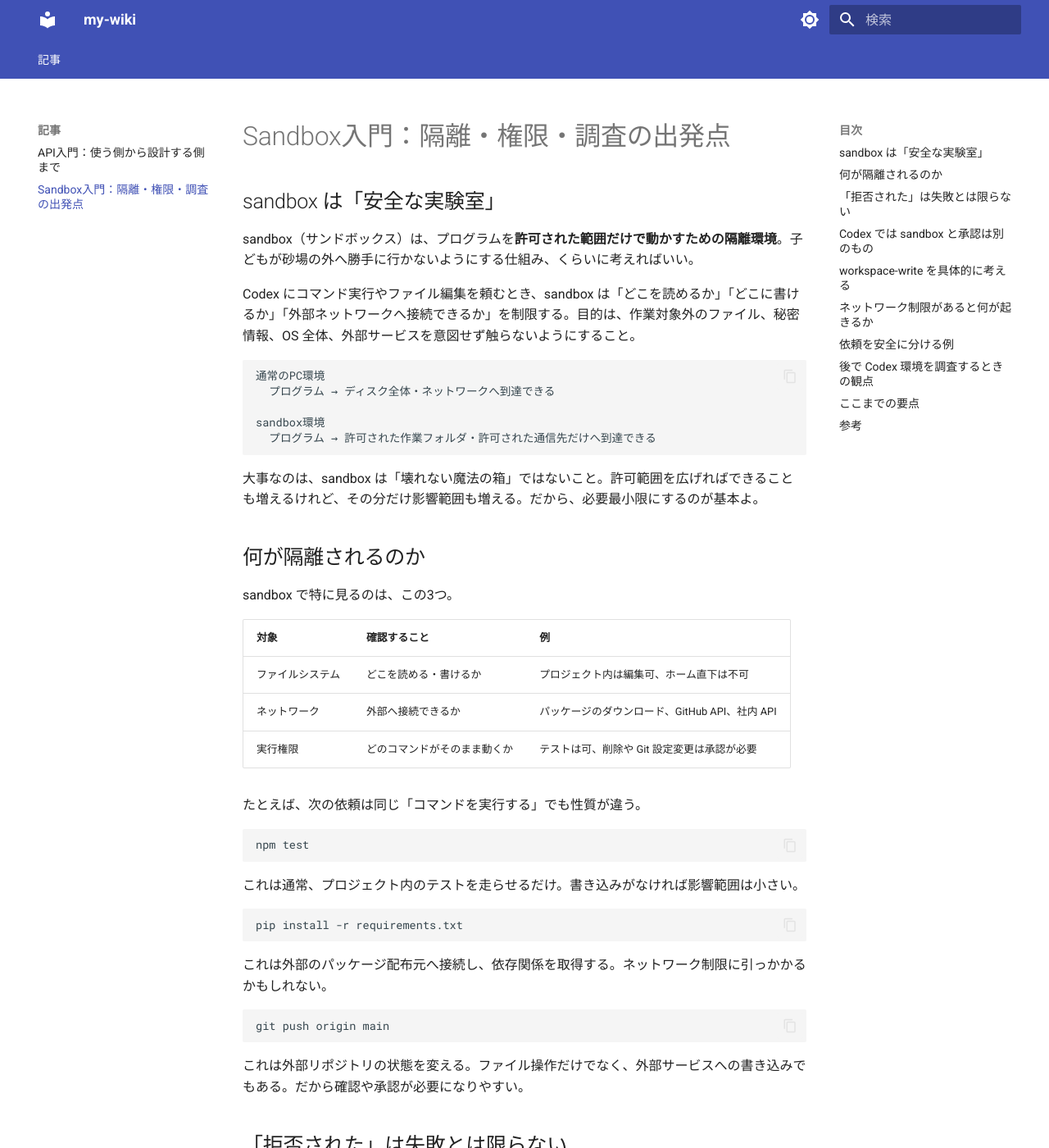
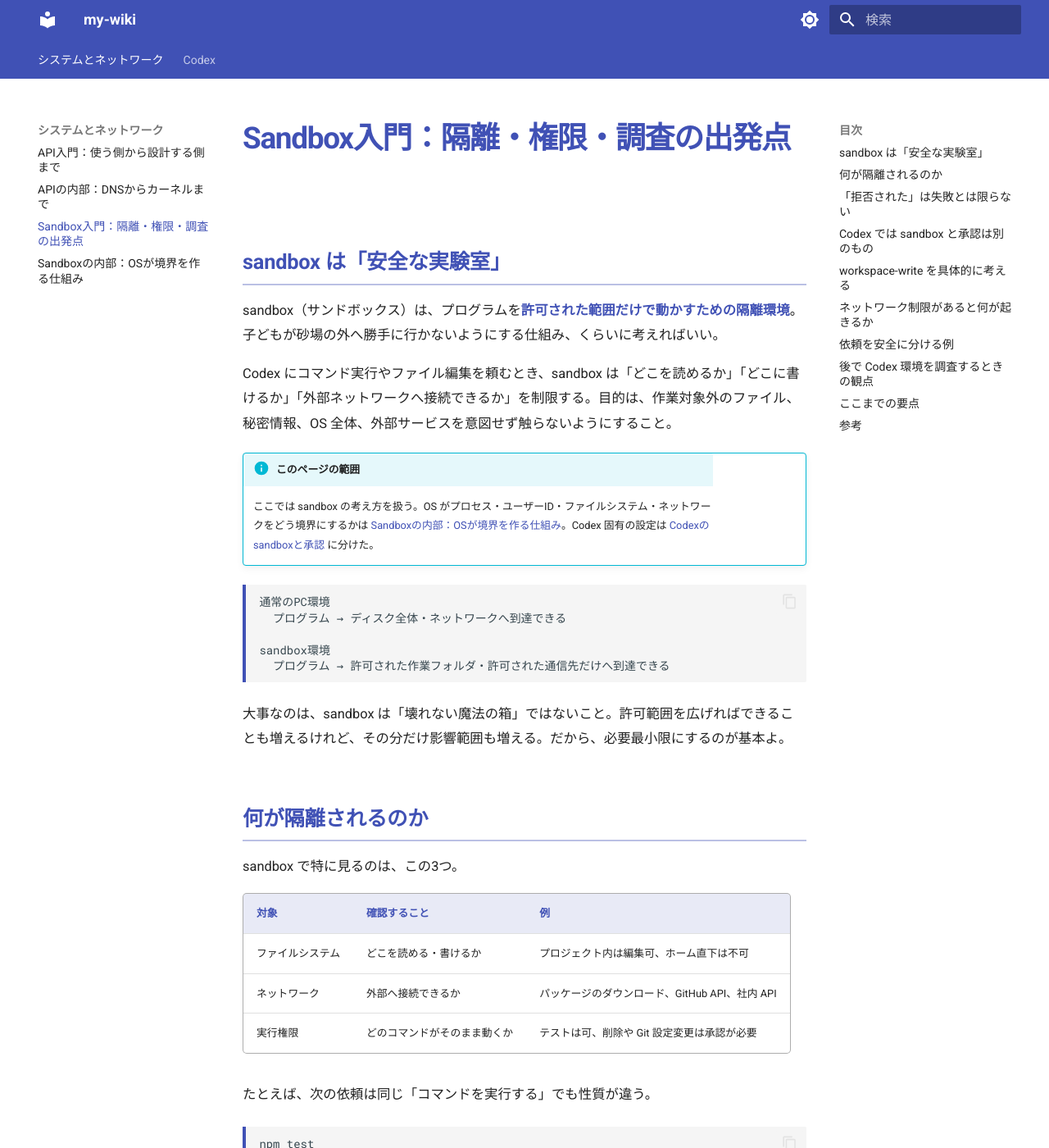
Before and after one commit to nyufufu777/my-wiki, an MkDocs documentation site: the page built from docs/sandbox.md, in a window 1280 px wide and 1400 px high. Shown: the whole window at 82% size. Built offline with MkDocs 1.6.1 and Material for MkDocs 9.7.7, drawn with Linux system fonts in a browser that asks for light colours.

Commit message:
Add system-level learning guides

````diff
--- /dev/null
+++ b/docs/api-internals.md
@@ -0,0 +1,118 @@
+# APIの内部：DNSからカーネルまで
+
+API を `fetch()` や `curl` で呼ぶと一行に見える。でも OS とネットワークの中では、名前解決、暗号化、接続、プロセス間の受け渡し、ディスク読み書きが連鎖している。
+
+```text
+アプリ → DNS → TCP接続 → TLS暗号化 → HTTP → サーバープロセス
+      → カーネルのソケット → DB/ディスク → 応答が逆向きに戻る
+```
+
+## 1. URLをIPアドレスへ変える：DNS
+
+`https://api.example.com/books/42` のホスト名は、そのままではネットワークに送れない。OS は DNS に問い合わせて、接続先の IP アドレスを得る。
+
+```text
+api.example.com → 203.0.113.42
+```
+
+この結果は OS やブラウザが一定時間キャッシュする。DNS が遅い・失敗するなら、HTTP サーバーへはまだ一文字も届いていない。`curl` が「名前解決できない」と出すのはこの段階の問題。
+
+## 2. TCPは「届いた順に読む」ための通路
+
+IP はパケットを届けようとするだけで、順番・重複・欠落までは面倒を見ない。Web API でよく使う TCP は、その上で順序と再送を扱う。
+
+```text
+クライアント                         サーバー
+SYN      ─────────────────────────→  接続を始めたい
+         ←─────────────────────────  SYN + ACK
+ACK      ─────────────────────────→  接続成立
+```
+
+この三者のやりとりが TCP の three-way handshake。成立後、アプリは「バイト列のストリーム」を読んだり書いたりできる。途中でパケットが落ちても TCP が再送するため、HTTP 側は基本的に順番どおりのデータを受け取れる。
+
+ただし接続確立には往復時間がかかる。遠いリージョンの API が遅い理由は、サーバー処理だけじゃない。DNS と TCP の往復も最初の待ち時間に入る。
+
+## 3. TLSは「誰と話しているか」と「盗み見されないか」
+
+`https` では TCP 接続の後に TLS handshake が起きる。クライアントはサーバー証明書を検証し、共通鍵を安全に共有して、その後の HTTP 本文を暗号化する。
+
+```text
+https://api.example.com
+  └─ DNSでIPを得る
+  └─ TCP接続を作る
+  └─ TLSで証明書を確認し暗号鍵を合意する
+  └─ 暗号化したHTTPを送る
+```
+
+証明書が期限切れ、ホスト名が一致しない、信頼できない発行者なら接続は止まる。これは API の認証トークンより前の層。`Authorization: Bearer ...` を送る前に、安全な通信路を作れている必要がある。
+
+## 4. HTTPはTCPの中へ流すメッセージ形式
+
+接続ができた後、HTTP が URL、メソッド、ヘッダー、本文を決める。
+
+```http
+GET /books/42 HTTP/1.1
+Host: api.example.com
+Accept: application/json
+Authorization: Bearer <token>
+```
+
+OS から見ると、これはソケットに書かれたバイト列。Web フレームワークから見ると、`method`、`path`、`headers`、`body` に分解済みのリクエスト。層ごとに見え方が変わる。
+
+## 5. ソケットはアプリとカーネルの受け渡し口
+
+ソケットは「ネットワーク接続を表す OS の資源」。クライアントもサーバーも、ソケットを通じてカーネルへ送受信を頼む。
+
+```text
+アプリの process
+  write(socket, request bytes)
+        ↓
+OS kernel の送信バッファ
+        ↓
+NIC（ネットワークカード）→ ネットワーク
+```
+
+サーバー側では逆に、カーネルの受信バッファから Web サーバーのプロセスが読み取る。プロセスが遅いと受信キューがたまり、接続数が多いとファイルディスクリプタやメモリが尽きる。これは「API が遅い」を OS レベルで見る入口になる。
+
+## 6. サーバープロセスはリクエストを仕事へ振り分ける
+
+Nginx やロードバランサが接続を受け、アプリケーションプロセスへ渡す構成はよくある。
+
+```text
+client
+  → load balancer
+  → Nginx
+  → application process
+  → database process
+```
+
+アプリは JSON を読み、認証し、ビジネスロジックを実行する。CPU を使う計算ならプロセスやスレッドが忙しくなる。DB 待ちや外部 API 待ちなら、処理は I/O 待ちになる。CPU 使用率だけ見ても遅さの原因は分からない、ということ。
+
+## 7. データベースとディスク：成功はメモリだけでは終わらない
+
+`POST /orders` が注文を作るとき、アプリは DB へ SQL を送る。DB はバッファキャッシュ、ロック、トランザクションログ、ディスク書き込みを使い、永続化を成立させる。
+
+```text
+HTTP request
+  → application
+  → BEGIN
+  → INSERT orders ...
+  → transaction log
+  → COMMIT
+  → HTTP 201 response
+```
+
+ここで `201 Created` を返すタイミングは設計判断になる。停電後も注文が残る保証が必要なら、少なくとも DB がコミットを確定した後に返すべき。速さだけを理由に、永続化前に成功を返すとデータ不整合を作る。
+
+## 障害を層で切り分ける
+
+| 症状 | 疑う層 | 最初の確認 |
+| --- | --- | --- |
+| ホスト名を解決できない | DNS | DNS設定、名前解決結果 |
+| 接続がタイムアウトする | ルーティング・FW・TCP | IP/ポート、ネットワークポリシー |
+| 証明書エラー | TLS | 証明書、SNI、時刻 |
+| `401` / `403` | HTTP・認証 | ヘッダー、トークン、権限 |
+| `500` | アプリ・DB | アプリログ、依存先、例外 |
+| 遅い | どの層でも起きる | DNS/TCP/TLS/アプリ/DBの時間を分ける |
+
+API は HTTP だけではない。アプリの一行が、OS とネットワークの複数の境界を通って結果を返す。その道筋を意識すると、設計も障害調査も急に具体的になるわ。
--- /dev/null
+++ b/docs/sandbox-internals.md
@@ -0,0 +1,108 @@
+# Sandboxの内部：OSが境界を作る仕組み
+
+sandbox は一つの機能名ではない。OS が持つ複数の仕組みを組み合わせて、「このプロセスにはここまで」という境界を作る。
+
+```text
+process
+  ├─ どのユーザーIDで動くか
+  ├─ どのファイルパスを見られるか
+  ├─ どのシステムコールを許すか
+  ├─ CPU・メモリをどこまで使えるか
+  └─ どのネットワークへ出られるか
+```
+
+## プロセスはOSから見た「実行中のプログラム」
+
+プログラムを起動すると、OS はプロセスを作る。プロセスごとに仮想メモリ、開いているファイル、環境変数、ユーザーID、プロセスIDがある。sandbox はまず、この単位を隔離する。
+
+同じマシンで動く二つのプロセスでも、通常は互いのメモリを直接読めない。OS の仮想メモリとページ保護が境界になっているから。sandbox はこの既存の境界へ、追加の制限を重ねる。
+
+## UID/GIDとファイルパーミッション
+
+Unix 系 OS では、各ファイルに所有者と読み・書き・実行の権限がある。
+
+```text
+-rw-------  user  secret.txt
+```
+
+この例は owner だけが読めて書ける。sandbox では専用ユーザーで実行し、ホストの重要ファイルをそのユーザーから読めなくする方法が基本になる。
+
+ただしパーミッションだけでは「見えているパス」を減らせない。読めない `/etc/shadow` があっても、ファイル名や周辺の構成は見える場合がある。そこで次のファイルシステム境界も使う。
+
+## ファイルシステム境界：見える世界を変える
+
+chroot、mount namespace、コンテナのレイヤーファイルシステムなどは、プロセスから見えるディレクトリツリーを狭めるために使われる。
+
+```text
+host の /                         sandbox から見える /
+├─ home/                          ├─ workspace/
+├─ etc/                           ├─ tmp/
+├─ var/                           └─ usr/（必要最小限）
+└─ workspace/
+```
+
+重要なのは「ホスト上の絶対パス」と「sandbox 内で見える絶対パス」は一致し得るが、同じ実体とは限らないこと。`/tmp` が専用の一時領域へマウントされている場合、sandbox の `/tmp/a.txt` はホストの `/tmp/a.txt` ではない。
+
+## システムコールを絞る
+
+アプリがファイルを開く、プロセスを作る、ネットワークへ接続する操作は、最終的に OS の system call になる。Linux では seccomp のような仕組みで、使える system call を許可リストにできる。
+
+```text
+openat()   → ファイルを開く
+connect()  → ネットワーク接続
+clone()    → プロセス/スレッド作成
+mount()    → ファイルシステムをマウント
+```
+
+たとえば `mount()` を禁止すれば、sandbox 内のプロセスが勝手に新しいディスクを見せることを防げる。危険なのはコマンド名ではなく、最終的に OS へ何を頼むか。ここが OS レベルで考える価値よ。
+
+## ネットワーク境界：パケットをどこへ出せるか
+
+ネットワークもプロセスにとっては system call から始まる。`connect()` が許可されても、名前空間、ファイアウォール、プロキシ、送信先許可リストで次の境界を作れる。
+
+```text
+process → connect()
+        → network namespace
+        → firewall / egress policy
+        → proxy（ある場合）
+        → Internet
+```
+
+「ネットワークなし」は DNS だけを止める意味ではない。IP を直接指定しても出られないよう、出口そのものを閉じる必要がある。逆に許可するなら、`registry.npmjs.org` だけ、社内 API だけ、のように送信先を狭める。
+
+## リソース制限：暴走してもホストを巻き込まない
+
+CPU やメモリを無制限に使えると、無限ループや巨大ビルドで他の作業まで止まる。cgroups や OS の resource limit で上限を置く。
+
+```text
+CPU      : 使える時間・コア数を制限
+memory   : 上限を超えたら終了または割り当て失敗
+process  : 子プロセス数を制限
+disk     : 一時領域や書き込み量を制限
+```
+
+`npm test` が落ちたとき、コードの失敗とは限らない。「メモリ上限で kill された」「ディスク容量が尽きた」も sandbox 環境ではあり得る。終了コード、OS ログ、使用量を分けて見る。
+
+## sandboxは重ねるほど強くなる
+
+一つの仕組みだけでは穴が残る。専用ユーザーだけなら見えるファイルが多い。ファイルシステムを分けてもネットワークが無制限なら外部へ送れる。だから実際は複数層を重ねる。
+
+```text
+ユーザーID
+  + ファイルシステム境界
+  + system call 制限
+  + ネットワーク出口制御
+  + CPU/メモリ上限
+  = sandbox
+```
+
+## 調査のときに見る順番
+
+1. どのユーザー・プロセスとして動いているか
+2. 現在地と親ディレクトリに何が見えるか
+3. 読み取り・書き込みできるパスはどこか
+4. 外部 DNS、IP、HTTPS のどこで通信が止まるか
+5. CPU、メモリ、ディスク、プロセス数の上限はあるか
+6. sandbox 外での実行には誰の承認が必要か
+
+この順なら、拒否された原因を「権限」「パス」「ネットワーク」「資源」のどれかへ絞りやすい。Codex における具体的な設定の話は、別ページの [Codexのsandboxと承認](codex-sandbox.md) に置く。
--- a/docs/sandbox.md
+++ b/docs/sandbox.md
@@ -5,6 +5,10 @@
 sandbox（サンドボックス）は、プログラムを**許可された範囲だけで動かすための隔離環境**。子どもが砂場の外へ勝手に行かないようにする仕組み、くらいに考えればいい。
 
 Codex にコマンド実行やファイル編集を頼むとき、sandbox は「どこを読めるか」「どこに書けるか」「外部ネットワークへ接続できるか」を制限する。目的は、作業対象外のファイル、秘密情報、OS 全体、外部サービスを意図せず触らないようにすること。
+
+!!! info "このページの範囲"
+
+    ここでは sandbox の考え方を扱う。OS がプロセス・ユーザーID・ファイルシステム・ネットワークをどう境界にするかは [Sandboxの内部：OSが境界を作る仕組み](sandbox-internals.md)。Codex 固有の設定は [Codexのsandboxと承認](codex-sandbox.md) に分けた。
 
 ```text
 通常のPC環境
--- /dev/null
+++ b/docs/stylesheets/extra.css
@@ -0,0 +1,70 @@
+:root {
+  --wiki-heading: var(--md-primary-fg-color);
+}
+
+.md-typeset {
+  font-size: 0.82rem;
+  line-height: 1.85;
+}
+
+.md-typeset h1 {
+  margin: 0 0 1.35rem;
+  color: var(--wiki-heading);
+  font-size: 2.25em;
+  font-weight: 800;
+  letter-spacing: -0.035em;
+  line-height: 1.25;
+}
+
+.md-typeset h2 {
+  margin-top: 3.2rem;
+  padding-bottom: 0.45rem;
+  border-bottom: 2px solid color-mix(in srgb, var(--md-primary-fg-color) 36%, transparent);
+  color: var(--wiki-heading);
+  font-size: 1.55em;
+  font-weight: 750;
+  line-height: 1.35;
+}
+
+.md-typeset h3 {
+  margin-top: 2.25rem;
+  color: var(--md-default-fg-color);
+  font-size: 1.18em;
+  font-weight: 750;
+}
+
+.md-typeset p,
+.md-typeset li {
+  max-width: 78ch;
+}
+
+.md-typeset strong {
+  color: var(--md-primary-fg-color);
+  font-weight: 800;
+}
+
+.md-typeset table:not([class]) {
+  display: table;
+  width: 100%;
+  border: 1px solid var(--md-default-fg-color--lighter);
+  border-radius: 0.25rem;
+  overflow: hidden;
+}
+
+.md-typeset table:not([class]) th {
+  background: color-mix(in srgb, var(--md-primary-fg-color) 12%, transparent);
+  color: var(--md-primary-fg-color);
+  font-weight: 800;
+}
+
+.md-typeset pre {
+  margin: 1.45em 0;
+  border-left: 4px solid var(--md-primary-fg-color);
+}
+
+.md-typeset :not(pre) > code {
+  padding: 0.12em 0.35em;
+  border-radius: 0.2rem;
+  color: var(--md-primary-fg-color);
+  font-weight: 650;
+}
--- a/mkdocs.yml
+++ b/mkdocs.yml
@@ -28,6 +28,9 @@
         icon: material/brightness-4
         name: ライトモードに切り替え
 
+extra_css:
+  - stylesheets/extra.css
+
 plugins:
   - search:
       lang: ja
@@ -49,6 +52,10 @@
       permalink: true
 
 nav:
-  - 記事:
+  - システムとネットワーク:
       - API入門：使う側から設計する側まで: api.md
+      - APIの内部：DNSからカーネルまで: api-internals.md
       - Sandbox入門：隔離・権限・調査の出発点: sandbox.md
+      - Sandboxの内部：OSが境界を作る仕組み: sandbox-internals.md
+  - Codex:
+      - Codexのsandboxと承認: codex-sandbox.md
````
Also changed, not shown: docs/api.md (+4 -0 lines), docs/codex-sandbox.md (added, +24 -0 lines), docs/index.html (added, +12 -0 lines), docs/index.md (deleted, +0 -3 lines).
